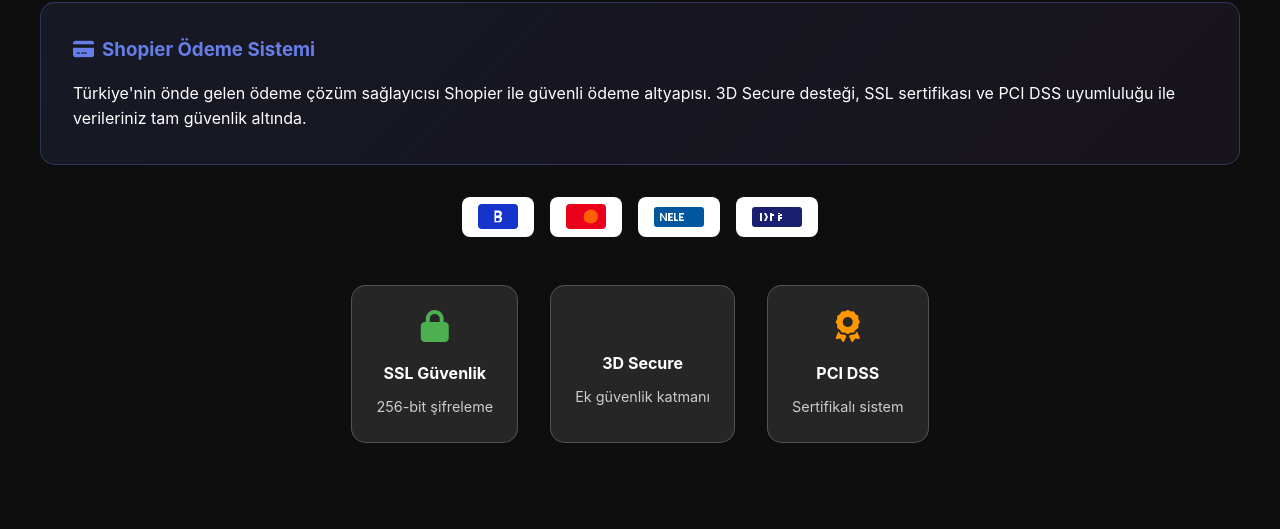
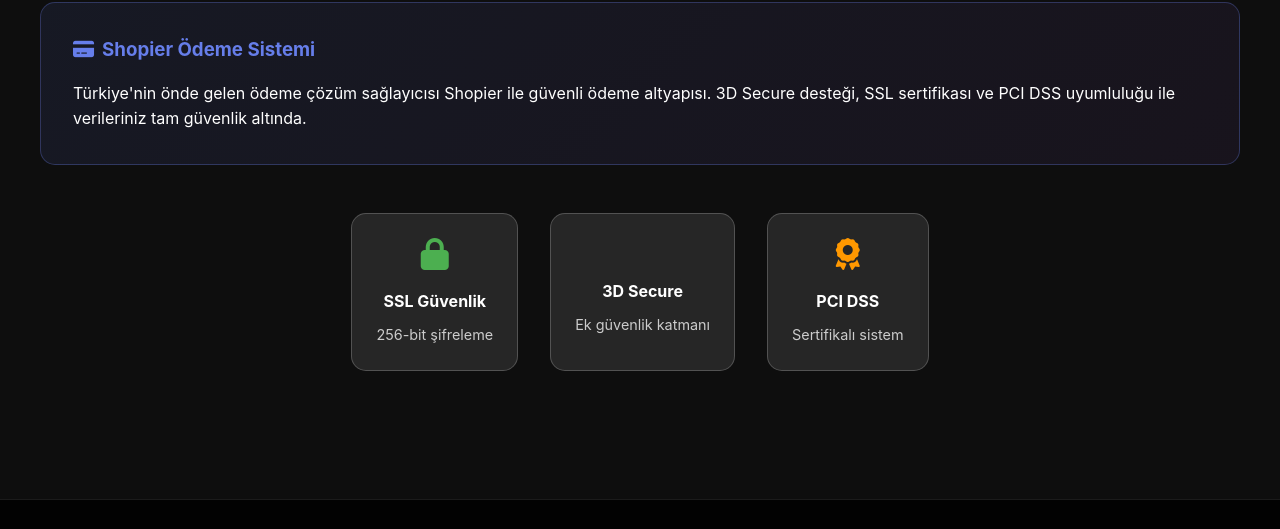
Before and after one commit to sreppihack/arealocator, a plain HTML site: page index.html in a window 1280 px wide. Shown: the part 4102-4631 px from the top of the page. Drawn offline with Linux system fonts and the light colour scheme; some icons are missing.

Commit message:
Update index.html

```diff
--- a/index.html
+++ b/index.html
@@ -1165,34 +1165,7 @@
                 <p>Türkiye'nin önde gelen ödeme çözüm sağlayıcısı Shopier ile güvenli ödeme altyapısı. 3D Secure desteği, SSL sertifikası ve PCI DSS uyumluluğu ile verileriniz tam güvenlik altında.</p>
             </div>
 
-            <div class="payment-methods">
-                <div class="payment-method-logo">
-                    <svg width="40" height="25" viewBox="0 0 40 25" fill="none">
-                        <rect width="40" height="25" rx="4" fill="#1434CB"/>
-                        <path d="M16.5 18.5V6.5h3.9c1.2 0 2.1.3 2.7.9.6.6.9 1.4.9 2.4 0 .6-.1 1.1-.4 1.5-.3.4-.7.7-1.2.9.6.2 1 .5 1.3 1 .3.5.4 1.1.4 1.8 0 1-.3 1.8-.9 2.4-.6.6-1.5.9-2.7.9h-3.1zm1.5-7h2.1c.5 0 .9-.1 1.1-.4.2-.3.3-.6.3-1s-.1-.7-.3-1c-.2-.3-.6-.4-1.1-.4H18v2.8zm0 5.5h2.3c.5 0 .9-.1 1.2-.4.3-.3.4-.7.4-1.1 0-.4-.1-.8-.4-1.1-.3-.3-.7-.4-1.2-.4H18v3z" fill="white"/>
-                    </svg>
-                </div>
-                <div class="payment-method-logo">
-                    <svg width="40" height="25" viewBox="0 0 40 25" fill="none">
-                        <rect width="40" height="25" rx="4" fill="#EB001B"/>
-                        <circle cx="15" cy="12.5" r="7" fill="#EB001B"/>
-                        <circle cx="25" cy="12.5" r="7" fill="#FF5F00"/>
-                        <path d="M20 7.5c1.4 1.4 2.3 3.4 2.3 5.5s-.9 4.1-2.3 5.5c-1.4-1.4-2.3-3.4-2.3-5.5s.9-4.1 2.3-5.5z" fill="#FF5F00"/>
-                    </svg>
-                </div>
-                <div class="payment-method-logo">
-                    <svg width="50" height="20" viewBox="0 0 50 20" fill="none">
-                        <rect width="50" height="20" rx="3" fill="#00579F"/>
-                        <path d="M6 14V6h1.5l4 6V6H13v8h-1.5l-4-6v6H6zm8 0V6h5v1.5H16v2h2.5V11H16v1.5h3V14h-5zm6 0V6h1.5v6.5H24V14h-4zm5 0V6h5v1.5h-3.5v2H29V11h-2.5v1.5H30V14h-5z" fill="white"/>
-                    </svg>
-                </div>
-                <div class="payment-method-logo">
-                    <svg width="50" height="20" viewBox="0 0 50 20" fill="none">
-                        <rect width="50" height="20" rx="3" fill="#1A1F71"/>
-                        <path d="M8 6v8h2V6H8zm4 0l2 4-2 4h2l2-4-2-4h-2zm6 0v8h2V9h2V7h-2V6h-2zm8 0v1h2v1h-2v6h2v-2h2v-2h-2V9h2V7h-2V6h-2z" fill="white"/>
-                    </svg>
-                </div>
-            </div>
+
 
             <div class="payment-cards">
                 <div class="payment-card">
```
